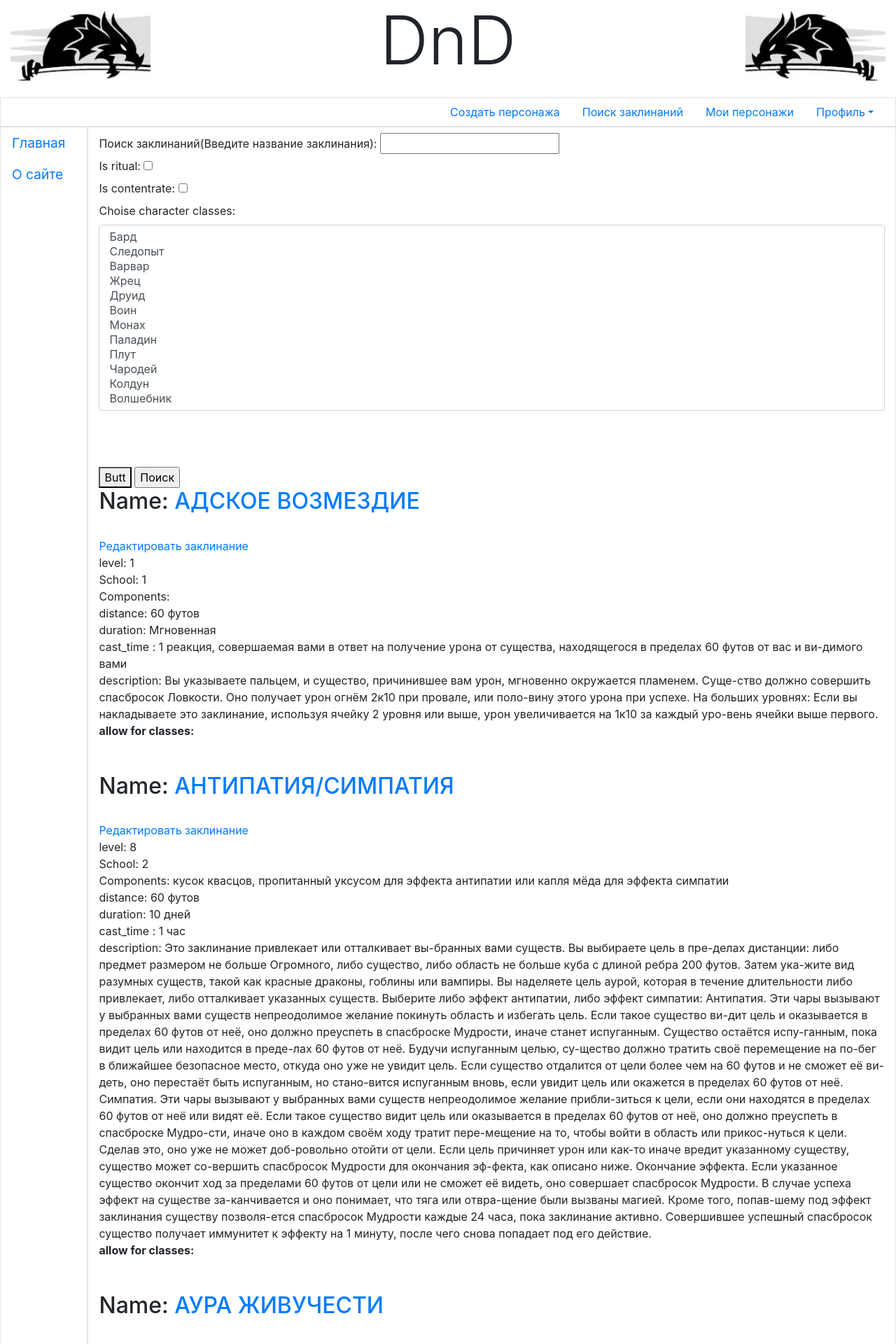
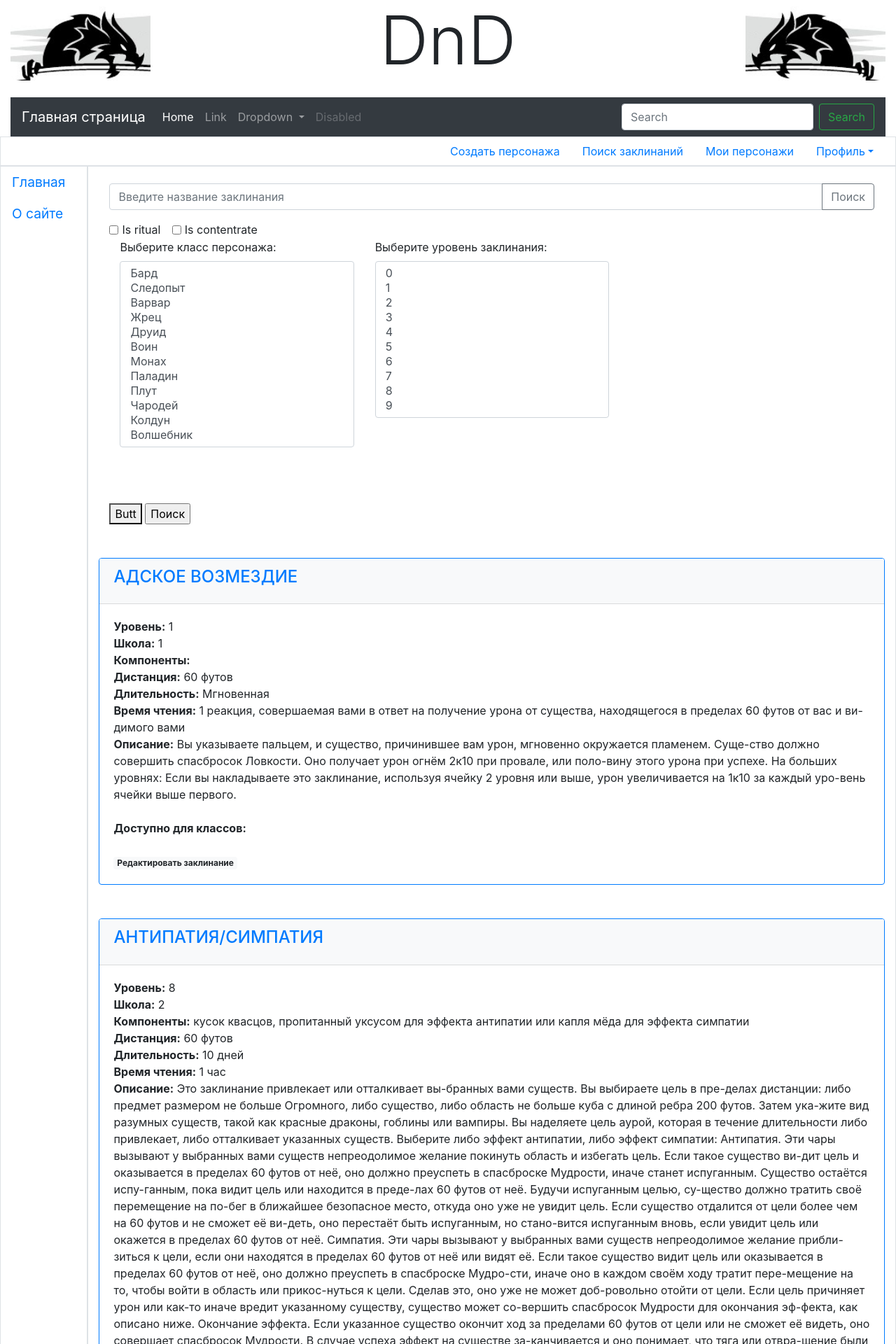
Before and after one commit to r2d2-lex/dnd5e, a Django app: page /accounts/profile/find-spells/ in a window 1280 px wide. Shown: the top 1920 px of the page at 70% size. Run offline with Django 3.2, Linux system fonts and the light colour scheme; a user stored in the database is signed in; data comes from the database, SQL or seed files in the repository; both versions use the stored data as it was after the commit; parts of the project's set-up code (start-up, migrations or seed data) failed here and were passed over; some libraries are stand-ins or nearby versions.

Commit message:
Некоторый дизайн с помощью bootsrap...

```diff
--- a/ksardas/main/templates/layout/basic.html
+++ b/ksardas/main/templates/layout/basic.html
@@ -1,4 +1,4 @@
-{% load bootstrap4 %}
+<!--{% load bootstrap4 %}-->
 {% load static %}
 <!DOCTYPE html>
 <html>
@@ -6,15 +6,68 @@
         <meta http-equiv="Content-Type" content="text/html; charset=utf-8">
         <meta name="viewport" content="width=device-width, initial-scale=1, shrink-to-fit=no">
         <title>{% block title %}Главная{% endblock %} - DnD5</title>
-        {% bootstrap_css %}
+        <!--        {% bootstrap_css %}-->
+
+        <!-- Bootstrap CSS -->
+        <link rel="stylesheet" href="https://stackpath.bootstrapcdn.com/bootstrap/4.4.1/css/bootstrap.min.css" integrity="sha384-Vkoo8x4CGsO3+Hhxv8T/Q5PaXtkKtu6ug5TOeNV6gBiFeWPGFN9MuhOf23Q9Ifjh" crossorigin="anonymous">
         <link rel="stylesheet" type="text/css" href="{% static 'main/style.css' %}">
-<!--        {% bootstrap_javascript jquery='slim' %}-->
+
+        <!-- {% bootstrap_javascript jquery='slim' %} -->
         {% block js %}{% endblock %}
     </head>
+
     <body class="container-fluid">
+    <!-- Optional JavaScript -->
+    <!-- jQuery first, then Popper.js, then Bootstrap JS -->
+    <script src="https://code.jquery.com/jquery-3.4.1.slim.min.js" integrity="sha384-J6qa4849blE2+poT4WnyKhv5vZF5SrPo0iEjwBvKU7imGFAV0wwj1yYfoRSJoZ+n" crossorigin="anonymous"></script>
+    <script src="https://cdn.jsdelivr.net/npm/popper.js@1.16.0/dist/umd/popper.min.js" integrity="sha384-Q6E9RHvbIyZFJoft+2mJbHaEWldlvI9IOYy5n3zV9zzTtmI3UksdQRVvoxMfooAo" crossorigin="anonymous"></script>
+    <script src="https://stackpath.bootstrapcdn.com/bootstrap/4.4.1/js/bootstrap.min.js" integrity="sha384-wfSDF2E50Y2D1uUdj0O3uMBJnjuUD4Ih7YwaYd1iqfktj0Uod8GCExl3Og8ifwB6" crossorigin="anonymous"></script>
+
+
         <header class="mb-4">
             <h1 class="display-1 text-center">DnD</h1>
         </header>
+
+
+
+        <nav class="navbar navbar-expand-lg navbar-dark bg-dark">
+          <a class="navbar-brand" href="{% url 'main:index' %}">Главная страница</a>
+          <button class="navbar-toggler" type="button" data-toggle="collapse" data-target="#navbarSupportedContent" aria-controls="navbarSupportedContent" aria-expanded="false" aria-label="Toggle navigation">
+            <span class="navbar-toggler-icon"></span>
+          </button>
+
+          <div class="collapse navbar-collapse" id="navbarSupportedContent">
+            <ul class="navbar-nav mr-auto">
+              <li class="nav-item active">
+                <a class="nav-link" href="#">Home <span class="sr-only">(current)</span></a>
+              </li>
+              <li class="nav-item">
+                <a class="nav-link" href="#">Link</a>
+              </li>
+              <li class="nav-item dropdown">
+                <a class="nav-link dropdown-toggle" href="#" id="navbarDropdown" role="button" data-toggle="dropdown" aria-haspopup="true" aria-expanded="false">
+                  Dropdown
+                </a>
+                <div class="dropdown-menu" aria-labelledby="navbarDropdown">
+                  <a class="dropdown-item" href="#">Action</a>
+                  <a class="dropdown-item" href="#">Another action</a>
+                  <div class="dropdown-divider"></div>
+                  <a class="dropdown-item" href="#">Something else here</a>
+                </div>
+              </li>
+              <li class="nav-item">
+                <a class="nav-link disabled" href="#" tabindex="-1" aria-disabled="true">Disabled</a>
+              </li>
+            </ul>
+            <form class="form-inline my-2 my-lg-0">
+              <input class="form-control mr-sm-2" type="search" placeholder="Search" aria-label="Search">
+              <button class="btn btn-outline-success my-2 my-sm-0" type="submit">Search</button>
+            </form>
+          </div>
+        </nav>
+
+
+
         <div class="row">
             <ul class="col nav justify-content-end border">
 
@@ -44,6 +97,9 @@
                 {% endif %}
             </ul>
         </div>
+
+
+
         <div class="row">
             <nav class="col-md-auto nav flex-column border">
                 <a class="nav-link root" href="{% url 'main:index' %}">Главная</a>
@@ -65,10 +121,15 @@
 <!--                    {% endfor %}-->
 <!--                </ul>-->
 <!--                {% endif %}-->
+                <div class="container">
                 {% block content %}
                 {% endblock %}
+                </div>
             </section>
         </div>
+
+
+
         <footer class="mt-3">
             <p class="text-right font-italic">&copy; Ksardas, 2020 г.</p>
         </footer>
--- a/ksardas/main/templates/main/find-spells.html
+++ b/ksardas/main/templates/main/find-spells.html
@@ -1,34 +1,52 @@
 {% extends "layout/basic.html" %}
 
-{% load bootstrap4 %}
+<!--{% load bootstrap4 %}-->
 
 {% block title %}Список заклинаний{% endblock %}
 
 {% load static %}
 {% block js %}
-<script src="https://code.jquery.com/jquery-3.4.1.min.js"></script>
 <script src="{% static 'js/jfind.js' %}"></script>
 {% endblock %}
 
 {% block content %}
 <form method="get">
-     {% csrf_token %}
-     <label for>Поиск заклинаний(Введите название заклинания):</label>
-     <input id="id_name" type="text" name="name" required><br>
+    <div class="input-group mt-3 mb-3">
+        <input id="id_name" type="text" name="name" class="form-control" placeholder="Введите название заклинания" aria-label="Введите название заклинания" aria-describedby="button-search">
+        <div class="input-group-append">
+            <button class="btn btn-outline-secondary" type="submit" id="button-search">Поиск</button>
+        </div>
+    </div>
 
-     <label for="ritual">Is ritual:</label>
-     <input type="checkbox" id="ritual" name="ritual"{% if spell.is_ritual %}checked{% endif %}><Br>
+    <div class="form-check form-check-inline">
+        <input class="form-check-input" type="checkbox" id="ritual" name="ritual"{% if spell.is_ritual %}checked{% endif %}>
+        <label class="form-check-label" for="ritual">Is ritual</label>
+    </div>
 
-     <label for="concentrate">Is contentrate:</label>
-     <input type="checkbox" id="concentrate" name="concentrate"{% if spell.is_concentrate %}checked{% endif %}><Br>
+    <div class="form-check form-check-inline">
+        <input class="form-check-input" type="checkbox" id="concentrate" name="concentrate"{% if spell.is_concentrate %}checked{% endif %}><Br>
+        <label class="form-check-label" for="concentrate">Is contentrate</label>
+    </div>
 
-     <div class="form-group">
-        <label for="charclasses">Choise character classes:</label>
+    <div class="container">
+        <div class="row">
+            <div class="form-group col-md-4">
+                <label for="charclasses">Выберите класс персонажа:</label>
                 <select multiple class="form-control" id="charclasses" size="12">
                 {% for charclass1, charclass2 in charclasses %}
                     <option>{{ charclass1 }}</option>
                 {% endfor %}
                 </select>
+            </div>
+            <div class="form-group col-md-4">
+                <label for="spell_levels">Выберите уровень заклинания:</label>
+                <select multiple class="form-control" id="spell_levels" size="10">
+                {% for level in spell_levels %}
+                    <option>{{ level }}</option>
+                {% endfor %}
+                </select>
+            </div>
+        </div>
     </div>
 
     <br>
@@ -46,24 +64,31 @@
     <input type="submit" value="Поиск">
 </form>
 
+
 {% for spell in spells %}
-<div>
-    <h2>Name: <a href="{% url 'main:edit_spell' spell.id %}">{{ spell.name }}</a></h2><br>
-    <a href="{% url 'main:edit_spell' spell.id %}">Редактировать заклинание</a><br>
-    level: {{ spell.level }} <br>
-    School:  {{ spell.school }} <br>
-    Components: {{ spell.components }} <br>
-    distance: {{ spell.distance }} <br>
-    duration: {{ spell.duration }} <br>
-    cast_time : {{ spell.cast_time }} <br>
-    description: {{ spell.description }} <br>
-    <b>allow for classes:</b><br>
+    <div class="row">
+        <div class="card border-primary mt-5">
+            <div class="card-header bg-light">
+                <h4 class="card-title"><a href="{% url 'main:edit_spell' spell.id %}">{{ spell.name }}</a></h4>
+            </div>
+            <div class="card-body"><!-- Начало текстового контента -->
+                <b>Уровень:</b> {{ spell.level }} <br>
+                <b>Школа:</b>  {{ spell.school }} <br>
+                <b>Компоненты:</b> {{ spell.components }} <br>
+                <b>Дистанция:</b> {{ spell.distance }} <br>
+                <b>Длительность:</b> {{ spell.duration }} <br>
+                <b>Время чтения:</b> {{ spell.cast_time }} <br>
+                <b>Описание:</b> {{ spell.description }} <br>
+                <br><b>Доступно для классов:</b><br>
                 {% for spc in spell.spell_classes.all %}
                     {{ spc.name }}<br>
                 {% endfor %}
-    <br><br>
+                <br><a class="badge badge-light" href="{% url 'main:edit_spell' spell.id %}">Редактировать заклинание</a><br>
+            </div><!-- Конец текстового контента -->
+        </div>
     </div>
 {% endfor %}
+
 
 <div id="pages" align="center">
     {% if spells.has_previous %}
--- a/ksardas/main/views.py
+++ b/ksardas/main/views.py
@@ -148,6 +148,9 @@ def view_character(request, name):
 from django.db.models import Q
 @login_required
 def find_spells(request):
+    char_classes = CharClasses.charclass.get_classes_captions()
+    spell_levels = Spell.spells.get_spell_levels()
+
     if request.method == 'GET':
         # Ajax trip
         if request.GET.get('fspells', None):
@@ -172,9 +175,7 @@ def find_spells(request):
         spells_pages = paginator.page(paginator.num_pages)
 
     # Prepare context
-    char_classes = CharClasses.charclass.get_classes_captions()
-    context = {'spells': spells_pages, 'parms': find_parms, 'charclasses': char_classes}
-
+    context = {'spells': spells_pages, 'parms': find_parms, 'charclasses': char_classes, 'spell_levels': spell_levels}
     return render(request, 'main/find-spells.html', context)
 
 
```
Also changed, not shown: ksardas/main/models.py (+20 -13 lines), ksardas/main/templates/main/edit_spell.html (+6 -4 lines), ksardas/db.sqlite3. Lines whose indentation alone changed are shown as unchanged.
